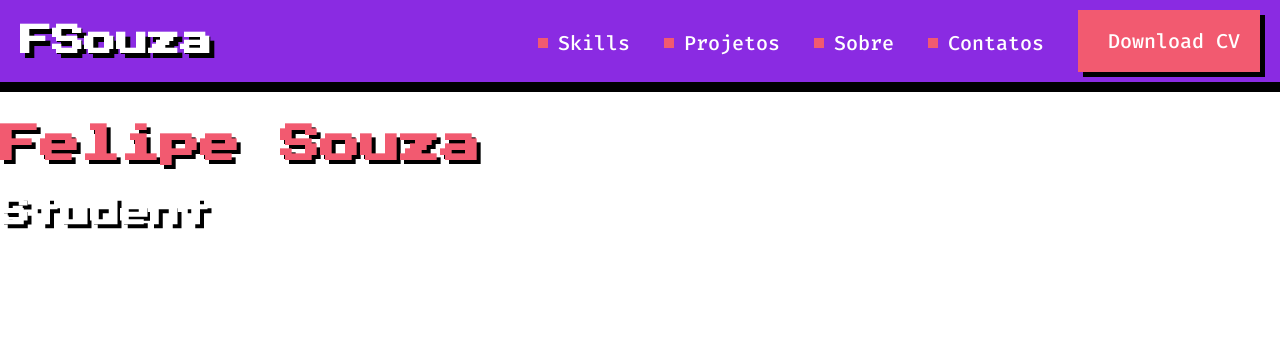
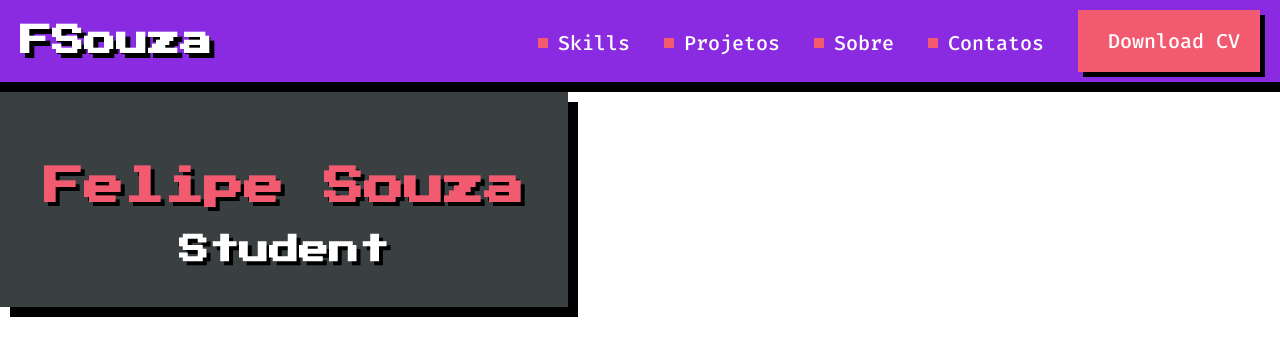
Before and after one commit to FelpBSouza/Curso-HTML-CSS, a plain HTML site: page index.html in a window 1280 px wide. Drawn offline with Linux system fonts and the light colour scheme.

Commit message:
Create component Box

```diff
--- a/css/components/Subtitle.css
+++ b/css/components/Subtitle.css
@@ -4,6 +4,4 @@ font-family:'Press Start 2P',sans-serif;
 text-shadow: 4px 4px 0 #000;
 color: #fff;
 
-
-
 }
--- /dev/null
+++ b/css/components/box.css
@@ -0,0 +1,10 @@
+#box{
+    display: inline-block;
+    background-color:  #3a4042;
+    box-shadow: 10px 10px 0 #000;
+    text-align: center;
+    padding: 42px 44px;
+}
+#box h2{
+    margin-bottom: 28px;
+}
--- a/css/components/title.css
+++ b/css/components/title.css
@@ -3,4 +3,5 @@ h2{
     font-size: 40px;
     color: #f25a70;
     text-shadow: 4px 4px 0 #000;
+
 }
--- a/index.html
+++ b/index.html
@@ -13,7 +13,7 @@
         <link rel="stylesheet" href="css/index.css"><!--esse rel usa para linkar o css e outras coisas como icones -->
         <link rel="stylesheet" href="css/components/title.css">
         <link rel="stylesheet" href="css/components/Subtitle.css">
-
+        <link rel="stylesheet" href="css/components/box.css">
     </head>
 
     <body>
@@ -29,10 +29,8 @@
             </nav>
         </header>
 
-<h2> Felipe Souza</h2>
-
-<h3>Student</h3>
-
-
+    <div id='box'>
+        <h2> Felipe Souza</h2>
+        <h3>Student</h3></div>
     </body>
 </html>
```
